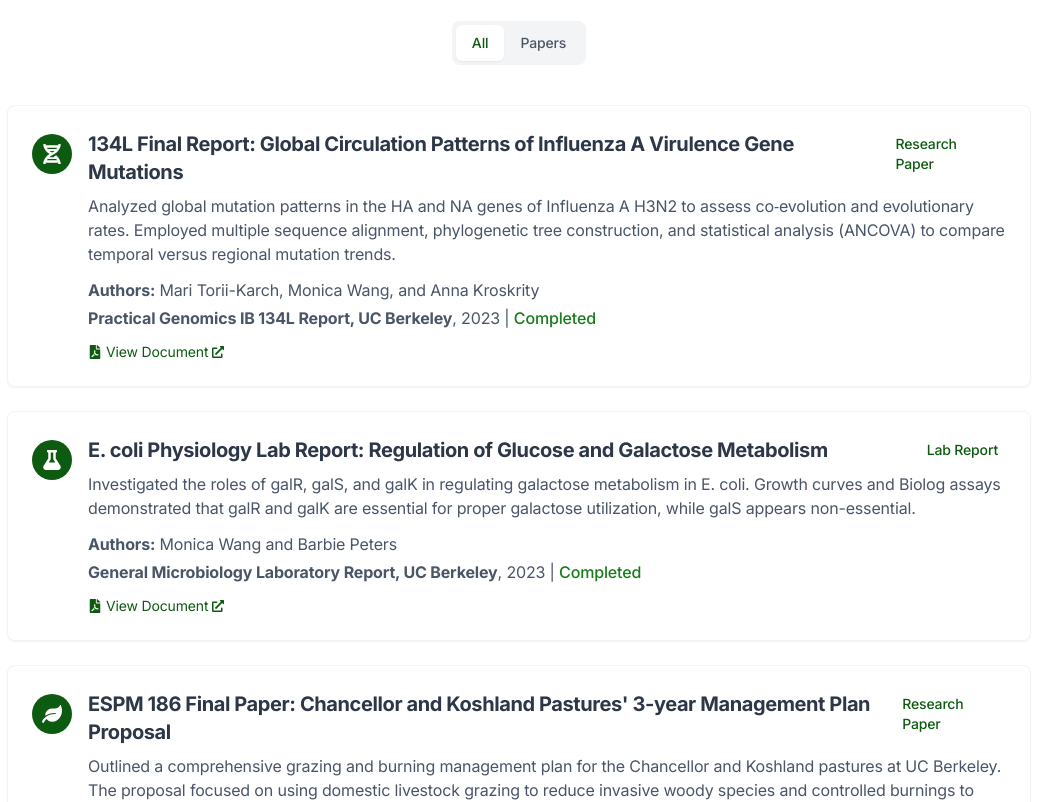
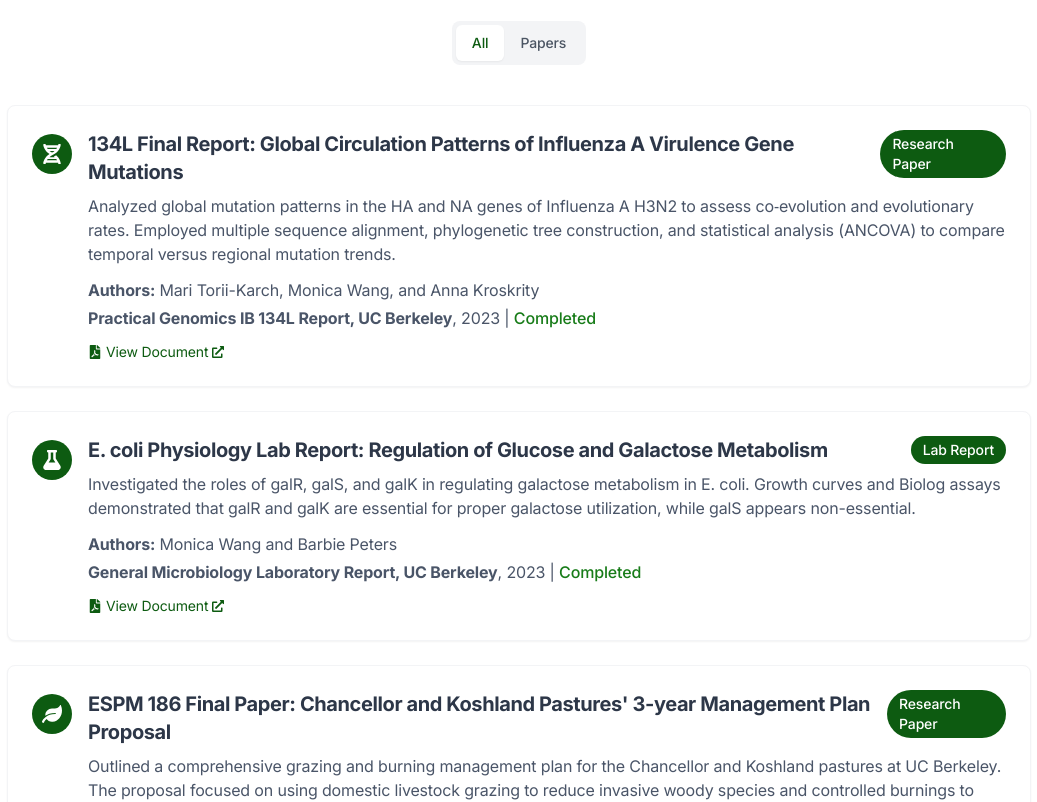
Before and after one commit to aviju888/mw-portfolio, a Next.js app: page / in a window 1280 px wide. Shown: the part 5060-5862 px from the top of the page, without its empty margins (121-1158 px from the left). Built offline with nearby package versions, Linux system fonts and the light colour scheme.

Commit message:
Update category labels to display in rounded green boxes with white text

```diff
--- a/src/components/ProjectsPapers.tsx
+++ b/src/components/ProjectsPapers.tsx
@@ -171,7 +171,7 @@ const ProjectsPapers = () => {
                 <div className="flex-1">
                   <div className="flex justify-between items-start">
                     <h3 className="text-xl font-bold text-[var(--heading-color)] mb-2">{item.title}</h3>
-                    <span className="text-sm font-medium text-[var(--secondary)] bg-[var(--secondary)]/10 px-2 py-1 rounded">
+                    <span className="text-sm font-medium text-white bg-[var(--secondary)] px-3 py-1 rounded-full">
                       {item.category}
                     </span>
                   </div>
```
